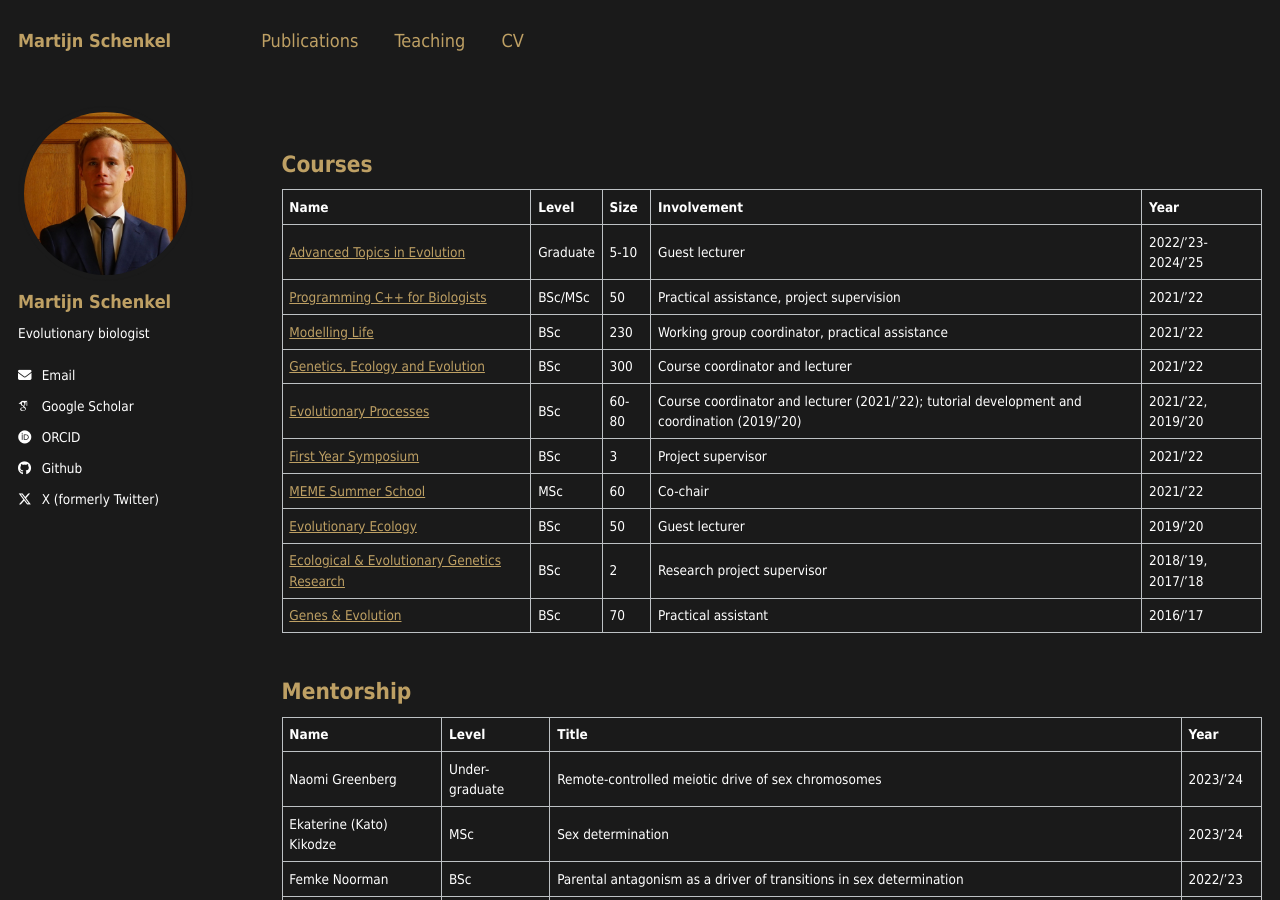
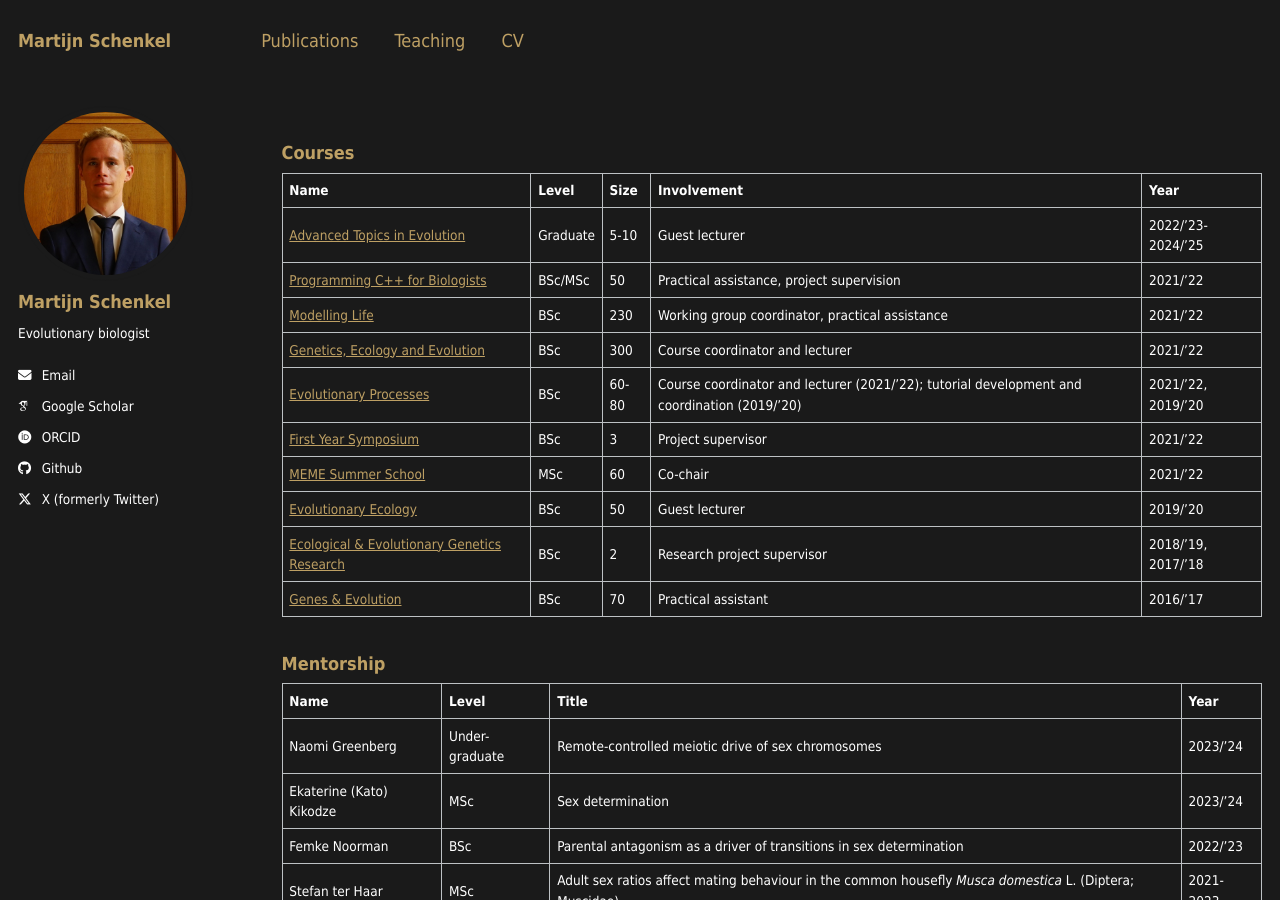
Before and after one commit to MartijnSchenkel/MartijnSchenkel.github.io, a Jekyll site: the page built from _pages/teaching.md, in a window 1280 px wide and 900 px high. Built offline with Jekyll 4.4.1, drawn with Linux system fonts in a browser that asks for light colours; some web fonts are replaced.

```diff
--- a/_pages/teaching.md
+++ b/_pages/teaching.md
@@ -5,7 +5,7 @@ permalink: /teaching/
 author_profile: true
 ---
 
-## Courses
+### Courses
 
 | Name | Level | Size | Involvement | Year |
 |---|---|---|---|---|
@@ -20,7 +20,7 @@ author_profile: true
 | [Ecological & Evolutionary Genetics Research](https://www.rug.nl/ocasys/rug/vak/show?code=WBLS14002) | BSc | 2 | Research project supervisor | 2018/'19, 2017/'18 |
 | [Genes & Evolution](https://ocasys.rug.nl/current/catalog/course/WBBY004-05) | BSc | 70 | Practical assistant | 2016/'17 |
 
-## Mentorship
+### Mentorship
 
 | Name | Level | Title | Year |
 |---|---|---|---|
@@ -32,7 +32,7 @@ author_profile: true
 | Julia Camacho Garcia | MSc | Artificial selection for female fitness in houseflies | 2016/'17 |
 | Martine van Beem  | BSc | Maintenance of life history variation in _Drosophila melanogaster_ | 2015/'16 |
 
-## Pedagogical training & self-development:
+### Pedagogical training & self-development:
 
 | Name | Level | Description | Year |
 |---|---|---|---|
```
